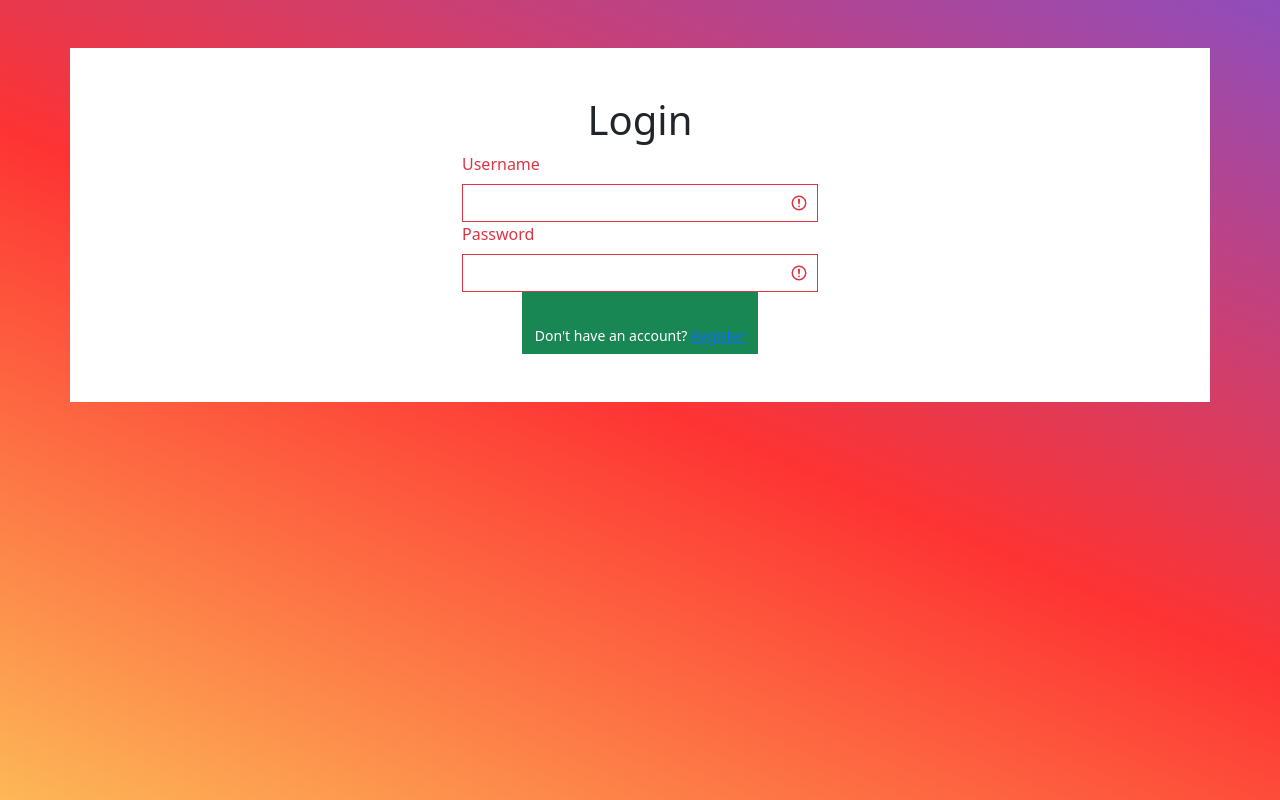
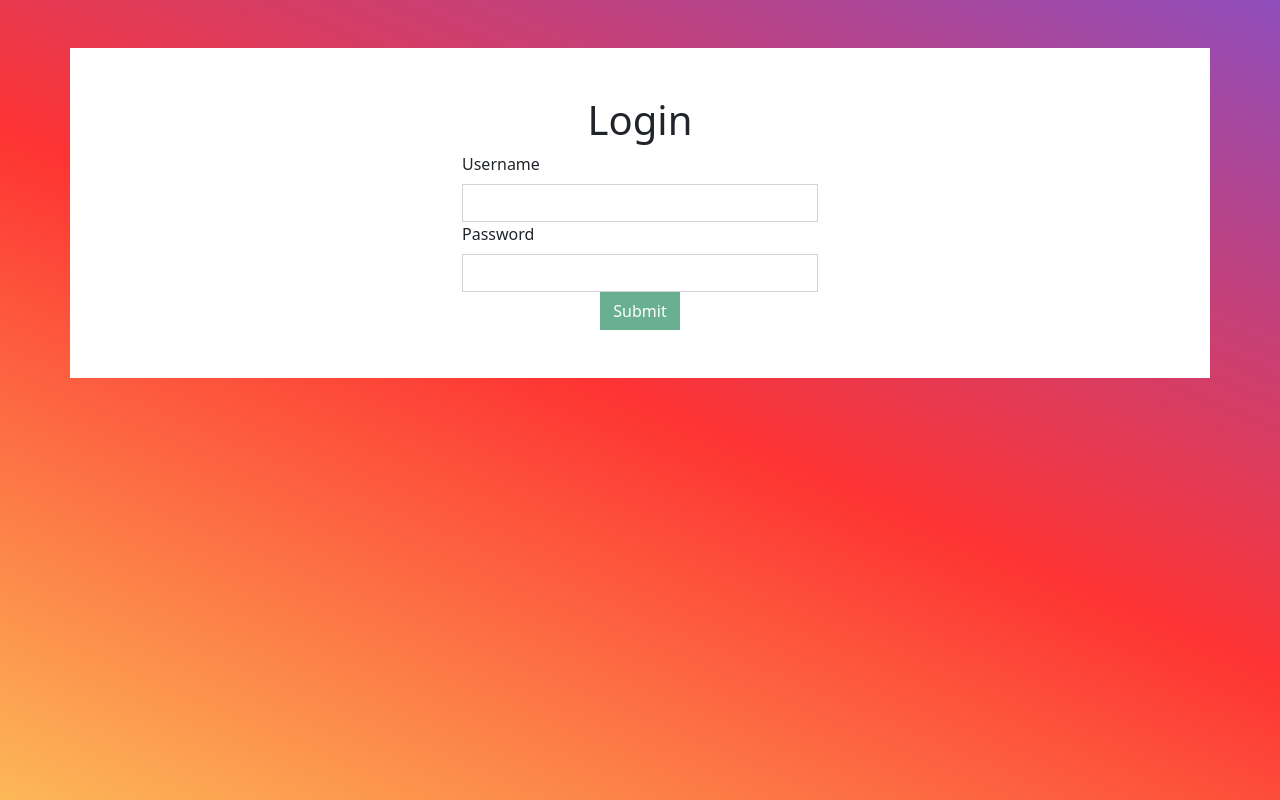
Before and after one commit to emmavazquez13/weirdmusic, a React (Create React App) app in the folder client/: page /login in a window 1280 px wide. Built offline with nearby package versions, Linux system fonts and the light colour scheme; the HTML template or start-up script is replaced by a standard one.

Commit message:
fixed register error

```diff
--- a/client/src/App.js
+++ b/client/src/App.js
@@ -11,7 +11,7 @@ import Messages from "./pages/Messages";
 import Profile from './pages/Profile';
 
 const httpLink = createHttpLink({
-  uri: '/graphql',
+  uri: 'http://localhost:3001/graphql',
 });
 
 const authLink = setContext((_, { headers }) => {
--- a/client/src/pages/Login.js
+++ b/client/src/pages/Login.js
@@ -82,33 +82,34 @@ const Login = () => {
           Something went wrong!
         </Alert>
           <Form.Group>
-          <Form.Label className='text-danger'>
+          <Form.Label htmlFor='email'>
               {'Username'}
             </Form.Label>
             <Form.Control
               type="text"
               value={userFormData.username}
-              className='is-invalid'
+              name='username'
               onChange={handleInputChange}
+              required
             />
           </Form.Group>
           <Form.Group>
-          <Form.Label className='text-danger'>
+          <Form.Label htmlFor='password'>
               {'Password'}
             </Form.Label>
             <Form.Control
               type="password"
               value={userFormData.password}
-              className='is-invalid'
+              name='password'
               onChange={handleInputChange}
+              required
             />
           </Form.Group>
 
 
           <div className="text-center">
-            <Button variant="success" type="submit" disabled={userFormData.email && userFormData.password}>
-              <br/>
-              <small>Don't have an account? <Link to="/register">Register</Link></small>
+          <Button variant="success" type="submit" disabled={!(userFormData.username && userFormData.email && userFormData.password)}>
+             Submit
             </Button>
           </div>
         </Form>
```
Also changed, not shown: client/context/auth.js (deleted, +0 -52 lines), 1 other file (tests, documents, lock files or other folders).
